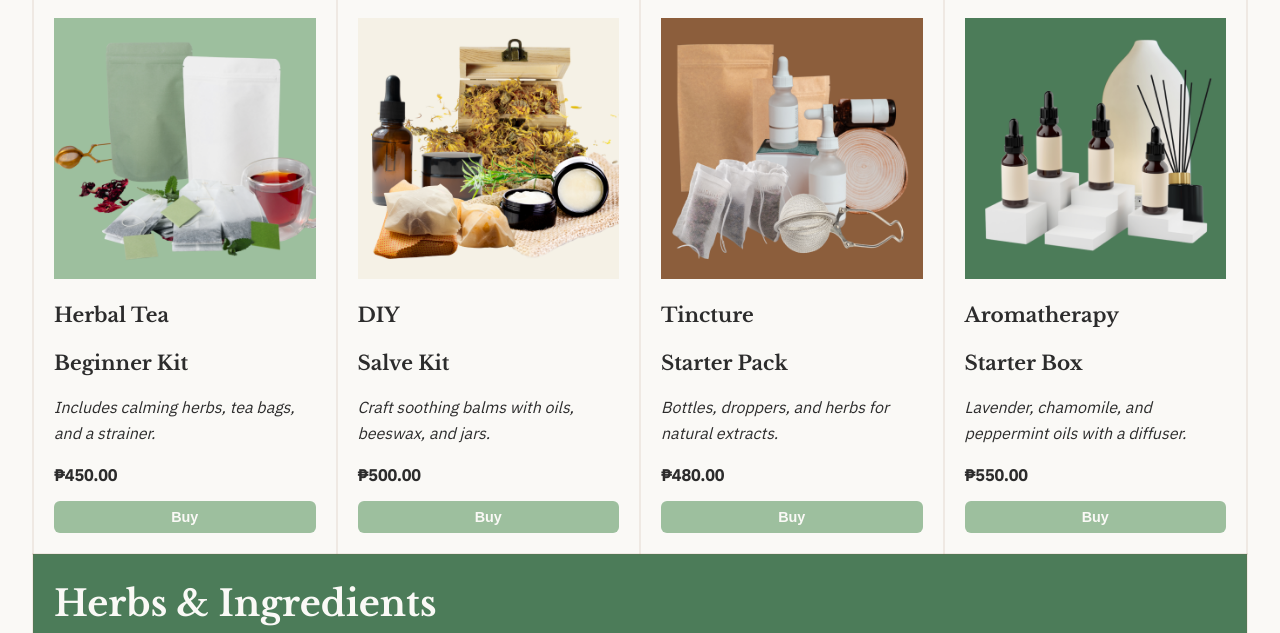
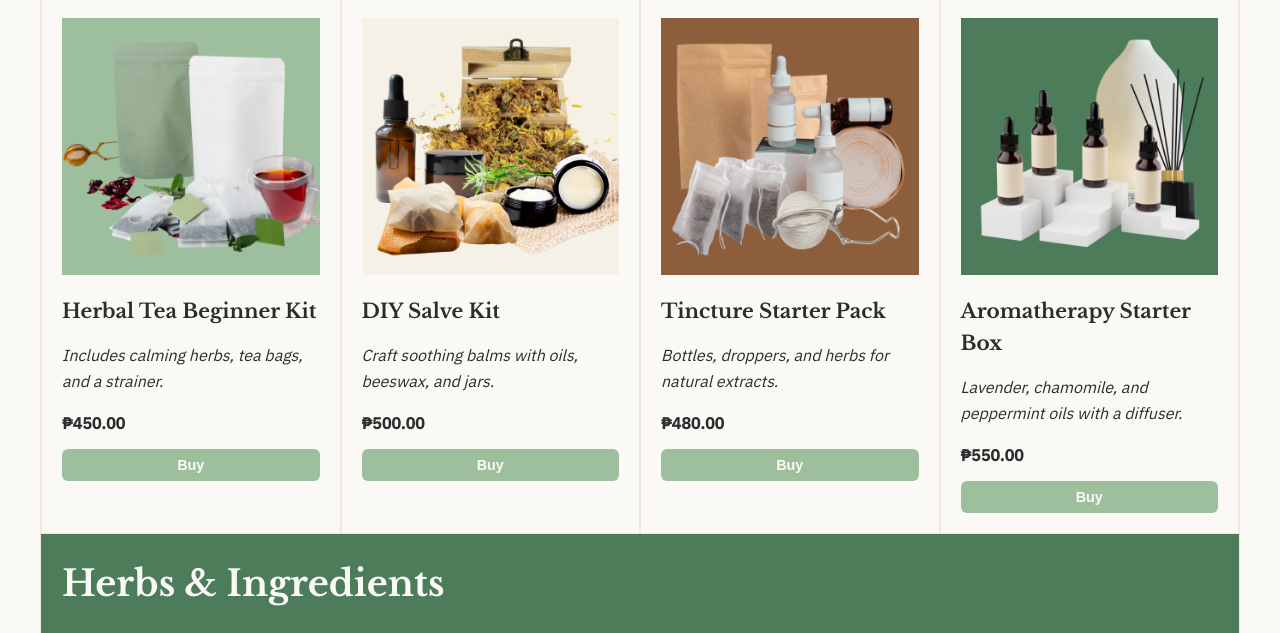
Before and after one commit to beamalig/Bloom-and-Brew, a plain HTML site: page shop.html in a window 1280 px wide. Shown: the part 796-1429 px from the top of the page. Drawn offline with nearby package versions, Linux system fonts and the light colour scheme.

Commit message:
Update shop.html

```diff
--- a/shop.html
+++ b/shop.html
@@ -33,7 +33,7 @@
   </section>
 
   <!-- PRODUCTS SECTION -->
-  <section class="products-section">
+  <section class="container products-section">
     <table class="products-table">
 
       <!-- Starter Kits -->
@@ -43,32 +43,28 @@
       <tr class="product-row">
         <td class="product">
           <img src="resources/img/herbal tea beginner kit.png" alt="Herbal Tea Beginner Kit">
-          <h3>Herbal Tea</h3>
-          <h3>Beginner Kit</h3>
+          <h3>Herbal Tea Beginner Kit</h3>
           <p>Includes calming herbs, tea bags, and a strainer.</p>
           <div class="price">₱450.00</div>
           <button class="buy-btn">Buy</button>
         </td>
         <td class="product">
           <img src="resources/img/diy salve kit.png" alt="DIY Salve Kit">
-          <h3>DIY</h3>
-          <h3>Salve Kit</h3>
+          <h3>DIY Salve Kit</h3>
           <p>Craft soothing balms with oils, beeswax, and jars.</p>
           <div class="price">₱500.00</div>
           <button class="buy-btn">Buy</button>
         </td>
         <td class="product">
           <img src="resources/img/tincture starter pack.png" alt="Tincture Starter Pack">
-          <h3>Tincture</h3>
-          <h3>Starter Pack</h3>
+          <h3>Tincture Starter Pack</h3>
           <p>Bottles, droppers, and herbs for natural extracts.</p>
           <div class="price">₱480.00</div>
           <button class="buy-btn">Buy</button>
         </td>
         <td class="product">
           <img src="resources/img/aromatherapy starter box.png" alt="Aromatherapy Starter Box">
-          <h3>Aromatherapy</h3>
-          <h3>Starter Box</h3>
+          <h3>Aromatherapy Starter Box</h3>
           <p>Lavender, chamomile, and peppermint oils with a diffuser.</p>
           <div class="price">₱550.00</div>
           <button class="buy-btn">Buy</button>
```
